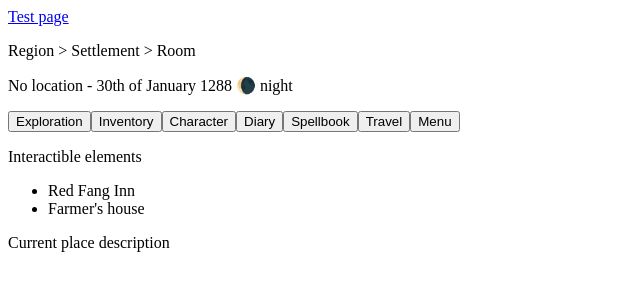
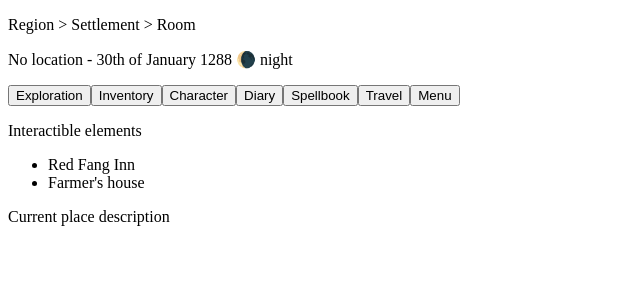
Before and after one commit to bastienmichaux/ifrpg, a website built with webpack: page index.html in a window 1280 px wide. Shown: the whole page, without its empty margins (0-640 px from the left). Built offline with nearby package versions, Linux system fonts and the light colour scheme.

Commit message:
comment out unused link

```diff
--- a/index.html
+++ b/index.html
@@ -8,7 +8,7 @@
 </head>
 
 <body>
-  <a href="./test.html">Test page</a>
+  <!-- <a href="./test.html">Test page</a> -->
   <div id="app">Bug</div>
 </body>
 <script src="./dist/bundle.js" defer></script>
```
